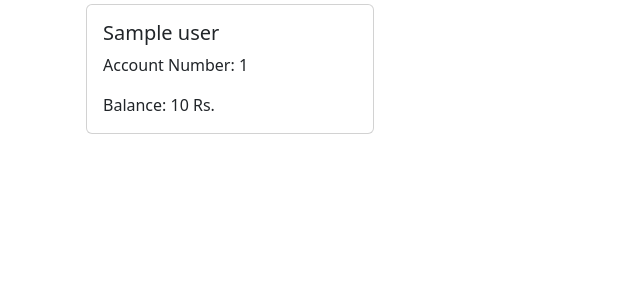
After one commit to AunSyedShah/jcash, a Django app: template templates/dashboard.html in a window 1280 px wide. The commit adds this page. Shown: the top 300 px of the page, without its empty margins (0-640 px from the left). Run offline with Django 4.2, Linux system fonts and the light colour scheme; the template is opened without the code that fills it: most values are stand-ins (such as "Sample title", 1, 10 or a date in 2020).

Commit message:
add dashboard
add dashboard

```diff
--- a/main_app/urls.py
+++ b/main_app/urls.py
@@ -3,4 +3,5 @@ from . import views
 
 urlpatterns = [
     path('', views.sign_in, name='sign_in'),
+    path('dashboard/', views.dashboard, name='dashboard'),
 ]
--- a/templates/base.html
+++ b/templates/base.html
@@ -3,7 +3,7 @@
 <head>
     <meta charset="utf-8">
     <meta name="viewport" content="width=device-width, initial-scale=1">
-    <title>Bootstrap demo</title>
+    <title>{% block title %}{% endblock %}JCash</title>
     <link href="https://cdn.jsdelivr.net/npm/bootstrap@5.2.2/dist/css/bootstrap.min.css" rel="stylesheet"
           integrity="sha384-Zenh87qX5JnK2Jl0vWa8Ck2rdkQ2Bzep5IDxbcnCeuOxjzrPF/et3URy9Bv1WTRi" crossorigin="anonymous">
 </head>
--- /dev/null
+++ b/templates/dashboard.html
@@ -0,0 +1,11 @@
+{% extends 'base.html' %}
+{% block title %}Dashboard - {% endblock %}
+{% block content %}
+    <div class="card m-1" style="width: 18rem;">
+        <div class="card-body">
+            <h5 class="card-title">{{ account_detail.user.get_full_name }}</h5>
+            <p class="card-text">Account Number: {{ account_detail.account_number }}</p>
+            <p class="card-text">Balance: {{ account_detail.balance }} Rs.</p>
+        </div>
+    </div>
+{% endblock %}
```
Also changed, not shown: main_app/views.py (+7 -0 lines).
